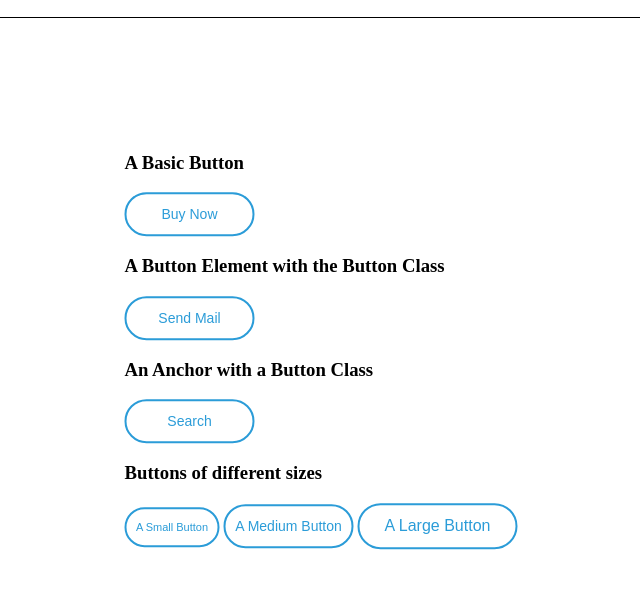
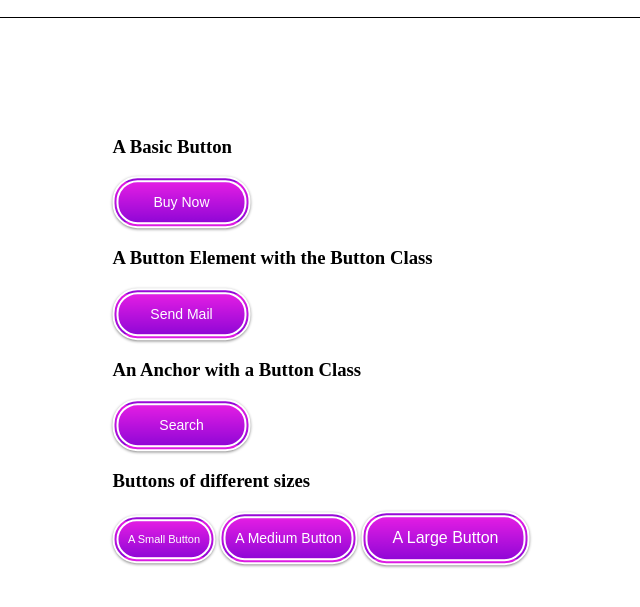
Before and after one commit to denineguy/learning-web-components, a plain HTML site: page components/buttons/index.html in a window 1280 px wide. Shown: the part 59-666 px from the top of the page, without its empty margins (319-959 px from the left). Drawn offline with Linux system fonts and the light colour scheme.

Commit message:
added gradients to the buttons

```diff
--- a/components/buttons/button.css
+++ b/components/buttons/button.css
@@ -37,15 +37,21 @@ h1 {
 }
 
 .button {
-  background-color: #FFFFFF;
-  border: 2px solid #2B9CD8;
+  background: #e31de3;
+  background-image: -webkit-linear-gradient(top, #e31de3, #9107d6);
+  background-image: -moz-linear-gradient(top, #e31de3, #9107d6);
+  background-image: -ms-linear-gradient(top, #e31de3, #9107d6);
+  background-image: -o-linear-gradient(top, #e31de3, #9107d6);
+  background-image: linear-gradient(to bottom, #e31de3, #9107d6);
+  border: 6px double #ffffff;
   border-radius: 25px;
   box-sizing: inherit;
-  color: #2B9CD8;
+  box-shadow: 0px 1px 3px #888888;
+  color: #ffffff;
   display: inline-block;
   font-family: Arial, Helvetica, sans-serif;
   font-size: 14px;
-  font-weight: 100;
+  font-weight: 400;
   padding: 12px 8px;
   outline-style: none;
   text-align: center;
@@ -70,15 +76,21 @@ h1 {
 }
 
 .button:hover {
-  background-color: #2B9CD8;
+  background: #d934d9;
+  background-image: -webkit-linear-gradient(top, #d934d9, #4d2cb8);
+  background-image: -moz-linear-gradient(top, #d934d9, #4d2cb8);
+  background-image: -ms-linear-gradient(top, #d934d9, #4d2cb8);
+  background-image: -o-linear-gradient(top, #d934d9, #4d2cb8);
+  background-image: linear-gradient(to bottom, #d934d9, #4d2cb8);
   box-shadow: 0px 1px 3px #888888;
-  border: 1px solid #2B9CD8;
+  border: 6px double #ffffff;
   color: white;
+  cursor: pointer;
 }
 
 .button:active {
   background-color: #1a6992;
-  border: 2px solid #2B9CD8;
+  border: 2px solid #b834d9;
   box-shadow: 0px 2px 3px #888888;
   color: white;
 }
```
